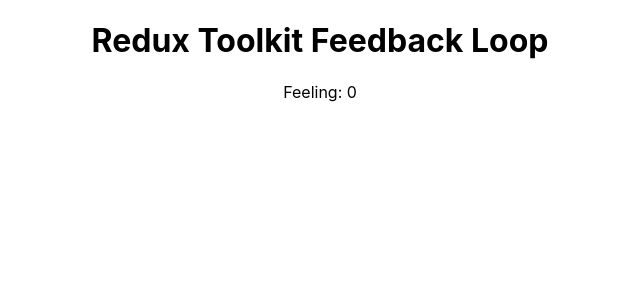
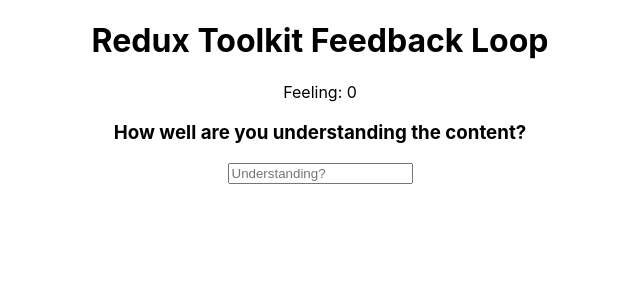
Before and after one commit to Pete-Hall/RTK-feeback-loop, a React (Create React App) app: page /understanding in a window 1280 px wide. Shown: the top 300 px of the page, without its empty margins (320-960 px from the left). Built offline with nearby package versions, Linux system fonts and the light colour scheme.

Commit message:
Created understanding page and navigate

```diff
--- a/src/App.js
+++ b/src/App.js
@@ -2,6 +2,7 @@ import './App.css';
 import Counter from './Components/Counter/Counter';
 import { ReduxCounter } from './Components/ReduxCounter/ReduxCounter';
 import { Feeling } from './Components/Feeling/Feeling';
+import { Understanding } from './Components/Understanding/Understanding';
 import { Routes, Route, } from 'react-router-dom';
 import { useSelector } from 'react-redux';
 
@@ -17,7 +18,8 @@ function App() {
       </header>
       <Routes>
         <Route path="/" exact element={<Feeling />} />
-        <Route path="/feeling" exact element={<Feeling />} />
+        <Route path="/feeling" element={<Feeling />} />
+        <Route path="/understanding" element={<Understanding />} />
       </Routes>
     </div>
   );
--- a/src/Components/Feeling/Feeling.jsx
+++ b/src/Components/Feeling/Feeling.jsx
@@ -1,18 +1,25 @@
 import React, { useEffect, useState } from "react";
 import { useDispatch, useSelector } from "react-redux";
+import { useNavigate } from "react-router-dom";
 import { updateFeeling } from "../../Redux/feelingSlice";
 
 export function Feeling() {
 
   const dispatch = useDispatch();
+  const navigate = useNavigate();
 
   const [currentFeeling, setCurrentFeeling] = useState('0');
+
+  const handleNext = () => {
+    dispatch(updateFeeling(Number(currentFeeling)));
+    navigate('/understanding');
+  }
 
   return (
     <div className="App">
       <h3>How are you feeling today?</h3>
       <input placeholder="Feeling?" type="number" onChange={(e) => setCurrentFeeling(e.target.value)}/>
-      <button onClick={() => dispatch(updateFeeling(Number(currentFeeling)))}>NEXT</button>
+      <button onClick={handleNext}>NEXT</button>
     </div>
   );
 }
--- /dev/null
+++ b/src/Components/Understanding/Understanding.jsx
@@ -0,0 +1,17 @@
+import React, { useEffect, useState } from "react";
+import { useDispatch, useSelector } from "react-redux";
+
+export function Understanding() {
+
+  const dispatch = useDispatch();
+
+  const [currentUnderstanding, setCurrentUnderstanding] = useState('0');
+
+  return (
+    <div className="App">
+      <h3>How well are you understanding the content?</h3>
+      <input placeholder="Understanding?" type="number" onChange={(e) => setCurrentUnderstanding(e.target.value)}/>
+      {/* <button onClick={() => dispatch(updateFeeling(Number(currentUnderstanding)))}>NEXT</button> */}
+    </div>
+  );
+}
```
